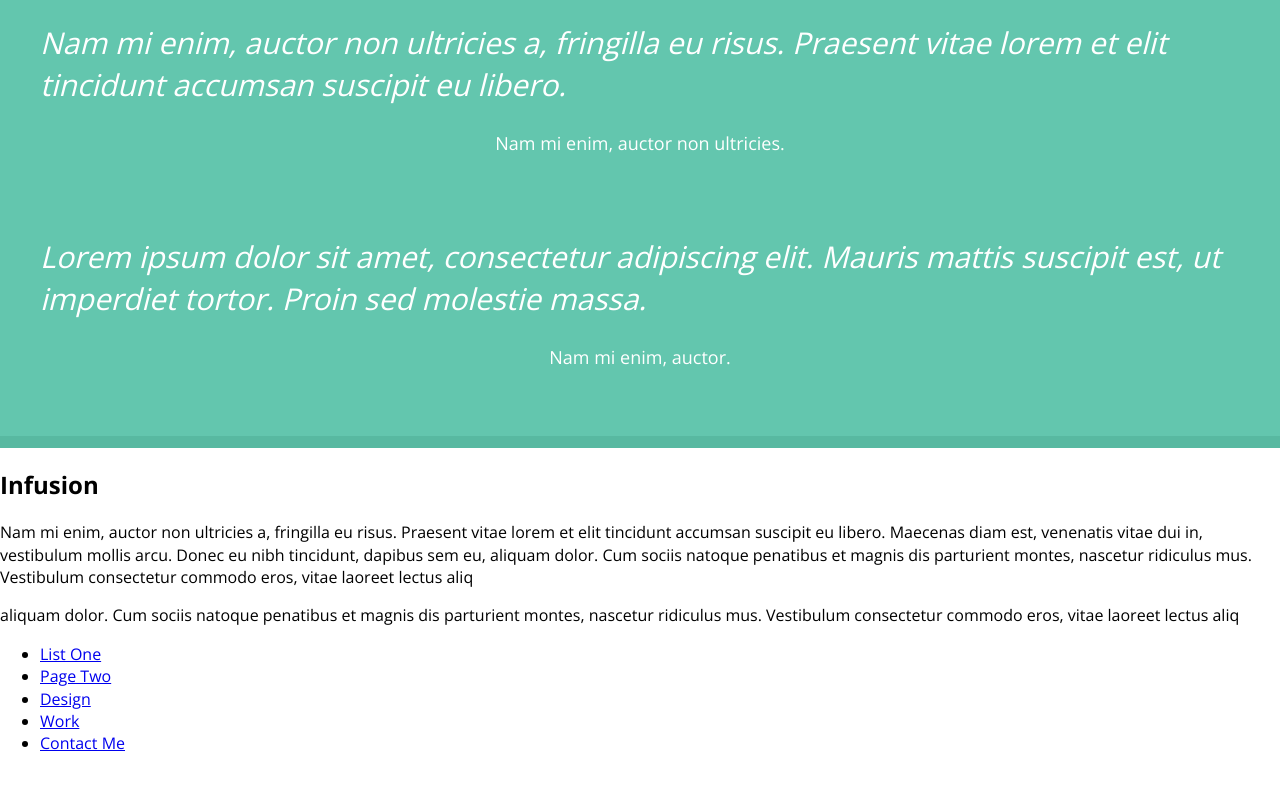
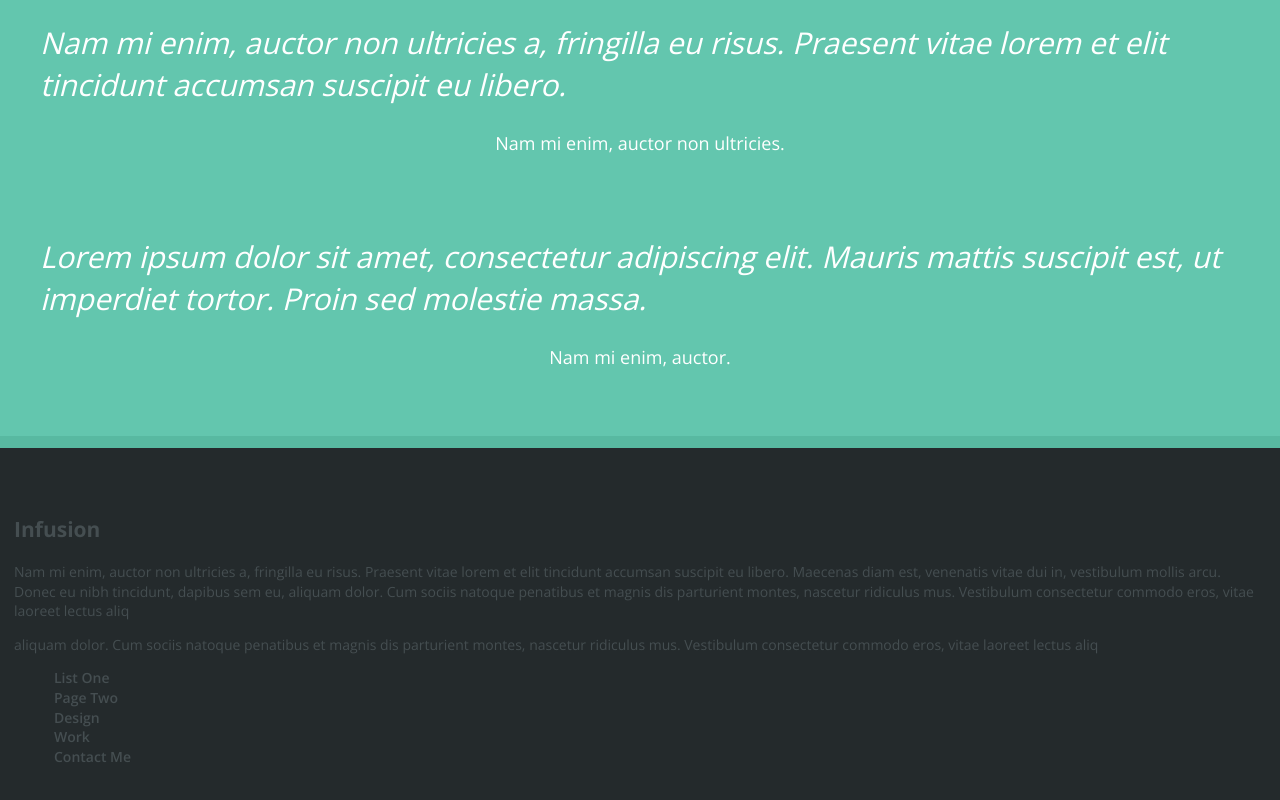
Before and after one commit to NatanLisboa/projeto-infusion, a plain HTML site: page index.html in a window 1280 px wide. Shown: the part 7104-7904 px from the top of the page. Before the commit the page ends 7875 px from the top, so only its background shows below. Drawn offline with nearby package versions, Linux system fonts and the light colour scheme.

Commit message:
fix: CSS - Footer

```diff
--- a/index.html
+++ b/index.html
@@ -175,20 +175,22 @@
 
         </section>
 
-        <footer>
+        <footer class="footer">
+          <div class="container">
             <h2>Infusion</h2>
 
             <p>Nam mi enim, auctor non ultricies a, fringilla eu risus. Praesent vitae lorem et elit tincidunt accumsan suscipit eu libero. Maecenas diam est, venenatis vitae dui in, vestibulum mollis arcu. Donec eu nibh tincidunt, dapibus sem eu, aliquam dolor. Cum sociis natoque penatibus et magnis dis parturient montes, nascetur ridiculus mus. Vestibulum consectetur commodo eros, vitae laoreet lectus aliq</p>
 
             <p>aliquam dolor. Cum sociis natoque penatibus et magnis dis parturient montes, nascetur ridiculus mus. Vestibulum consectetur commodo eros, vitae laoreet lectus aliq</p>
 
-          <ul>
+            <ul class="footer__links">
               <li><a href="#">List One</a></li>
               <li><a href="#">Page Two</a></li>
               <li><a href="#">Design</a></li>
               <li><a href="#">Work</a></li>
               <li><a href="#">Contact Me</a></li>
             </ul>
+          </div>
         </footer>
     </body>
 </html>
--- a/style/main.css
+++ b/style/main.css
@@ -260,3 +260,21 @@ img {
 .no-js .quote-slideshow figure + figure {
     margin-top: 5em;
 }
+
+.footer {
+    background-color: #242a2c;
+    padding: 50px 0 250px;
+    color: #454e51;
+    font-size: 14px;
+}
+
+.footer__links li {
+    list-style: none;
+}
+
+.footer__links li a {
+    color: #454e51;
+    display: block;
+    font-weight: 600;
+    text-decoration: none;
+}
```
Lines whose indentation alone changed are shown as unchanged.
